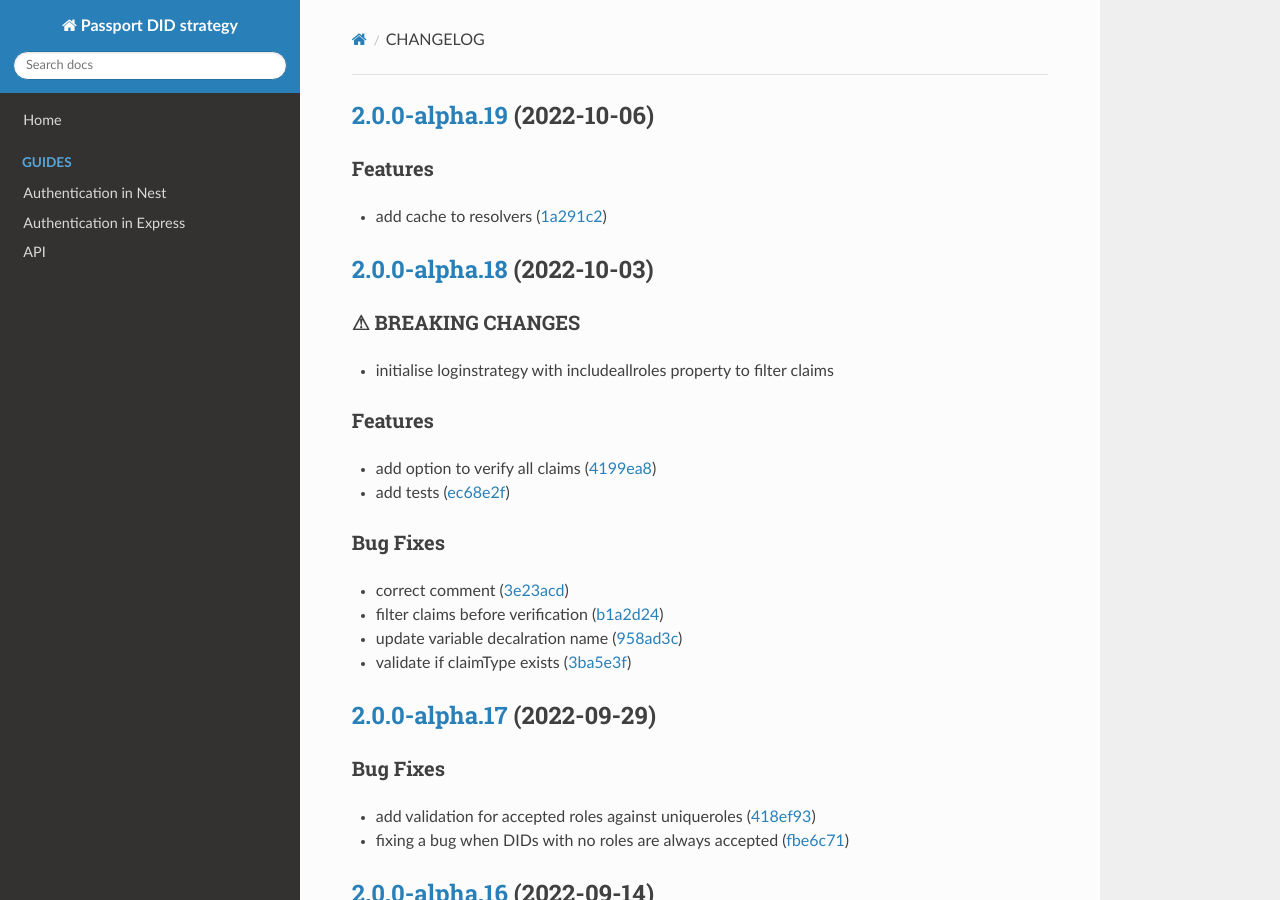
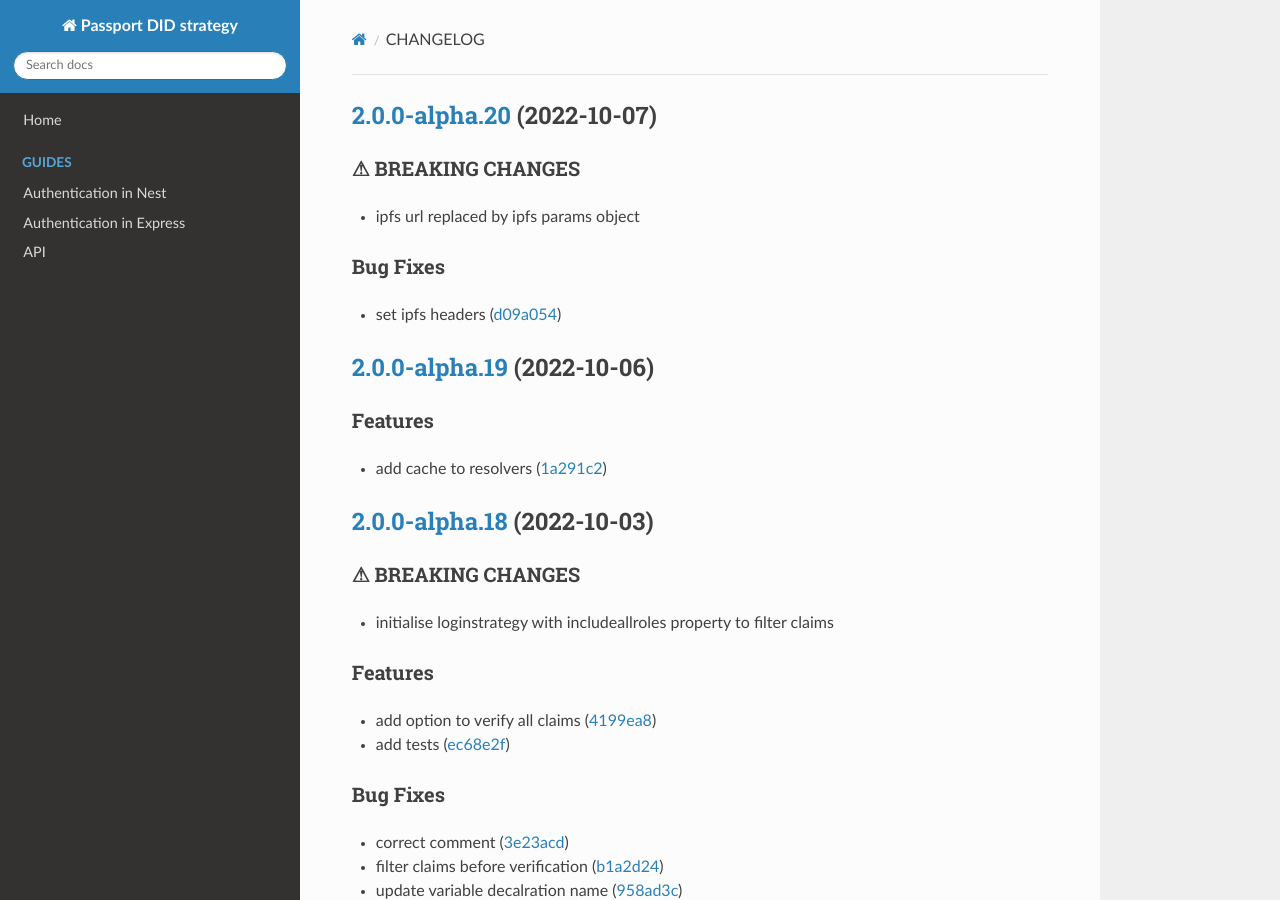
Before and after one commit to energywebfoundation/passport-did-auth, an MkDocs documentation site: the page built from docs/CHANGELOG.md, in a window 1280 px wide and 900 px high. Built offline with MkDocs 1.6.1, drawn with Linux system fonts in a browser that asks for light colours; nearby versions of some CDN libraries.

Commit message:
chore(release): 2.0.0-alpha.20 [skip ci]
## [2.0.0-alpha.20](https://github.com/energywebfoundation/passport-did-auth/compare/v2.0.0-alpha.19...v2.0.0-alpha.20) (2022-10-07)

### ⚠ BREAKING CHANGES

* ipfs url replaced by ipfs params object

### Bug Fixes

* set ipfs headers ([d09a054](https://github.com/energywebfoundation/passport-did-auth/commit/d09a054e85bbc6821aed4e0d378f030e29801fac))

```diff
--- a/docs/CHANGELOG.md
+++ b/docs/CHANGELOG.md
@@ -1,3 +1,14 @@
+## [2.0.0-alpha.20](https://github.com/energywebfoundation/passport-did-auth/compare/v2.0.0-alpha.19...v2.0.0-alpha.20) (2022-10-07)
+
+
+### ⚠ BREAKING CHANGES
+
+* ipfs url replaced by ipfs params object
+
+### Bug Fixes
+
+* set ipfs headers ([d09a054](https://github.com/energywebfoundation/passport-did-auth/commit/d09a054e85bbc6821aed4e0d378f030e29801fac))
+
 ## [2.0.0-alpha.19](https://github.com/energywebfoundation/passport-did-auth/compare/v2.0.0-alpha.18...v2.0.0-alpha.19) (2022-10-06)
 
 
--- a/package.json
+++ b/package.json
@@ -1,6 +1,6 @@
 {
   "name": "passport-did-auth",
-  "version": "2.0.0-alpha.19",
+  "version": "2.0.0-alpha.20",
   "description": "",
   "main": "dist/index.js",
   "types": "dist/index.d.ts",
```
